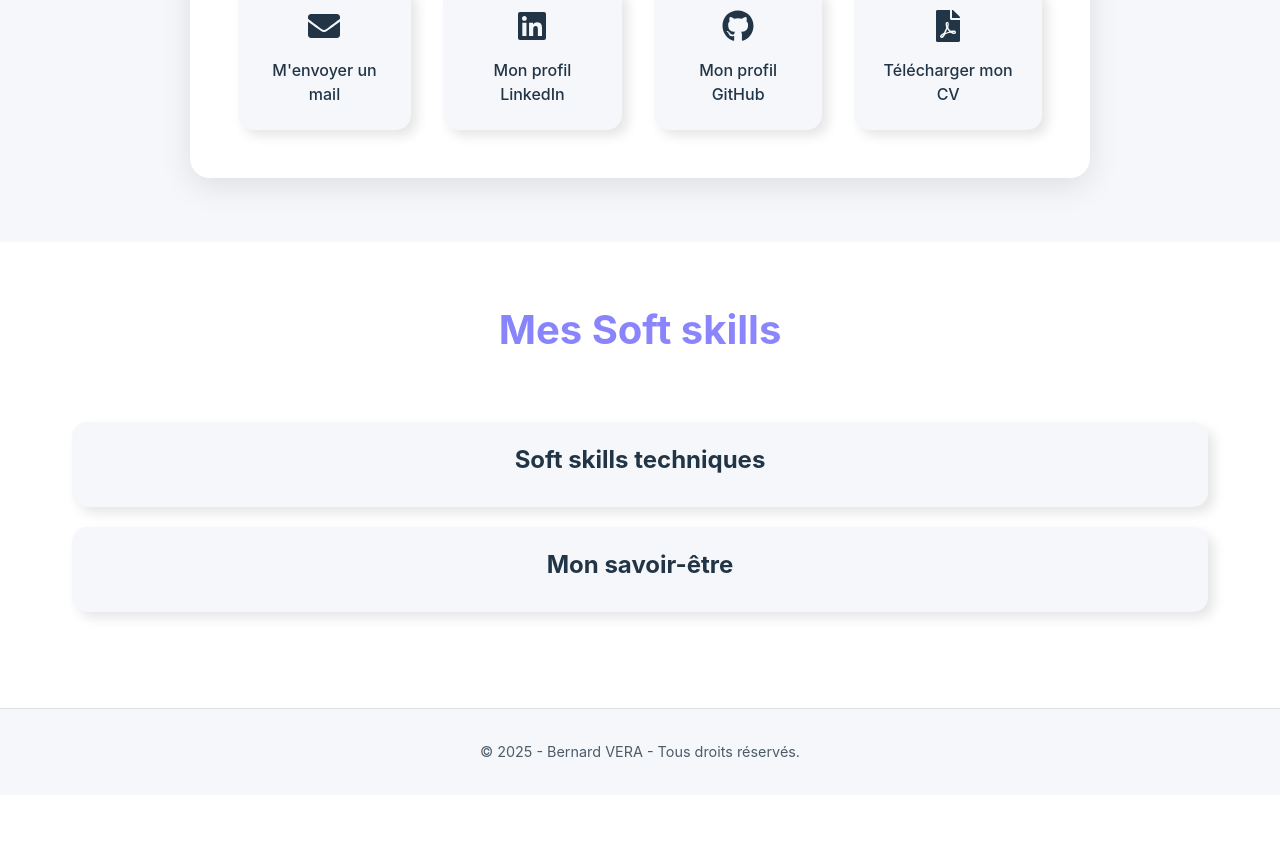
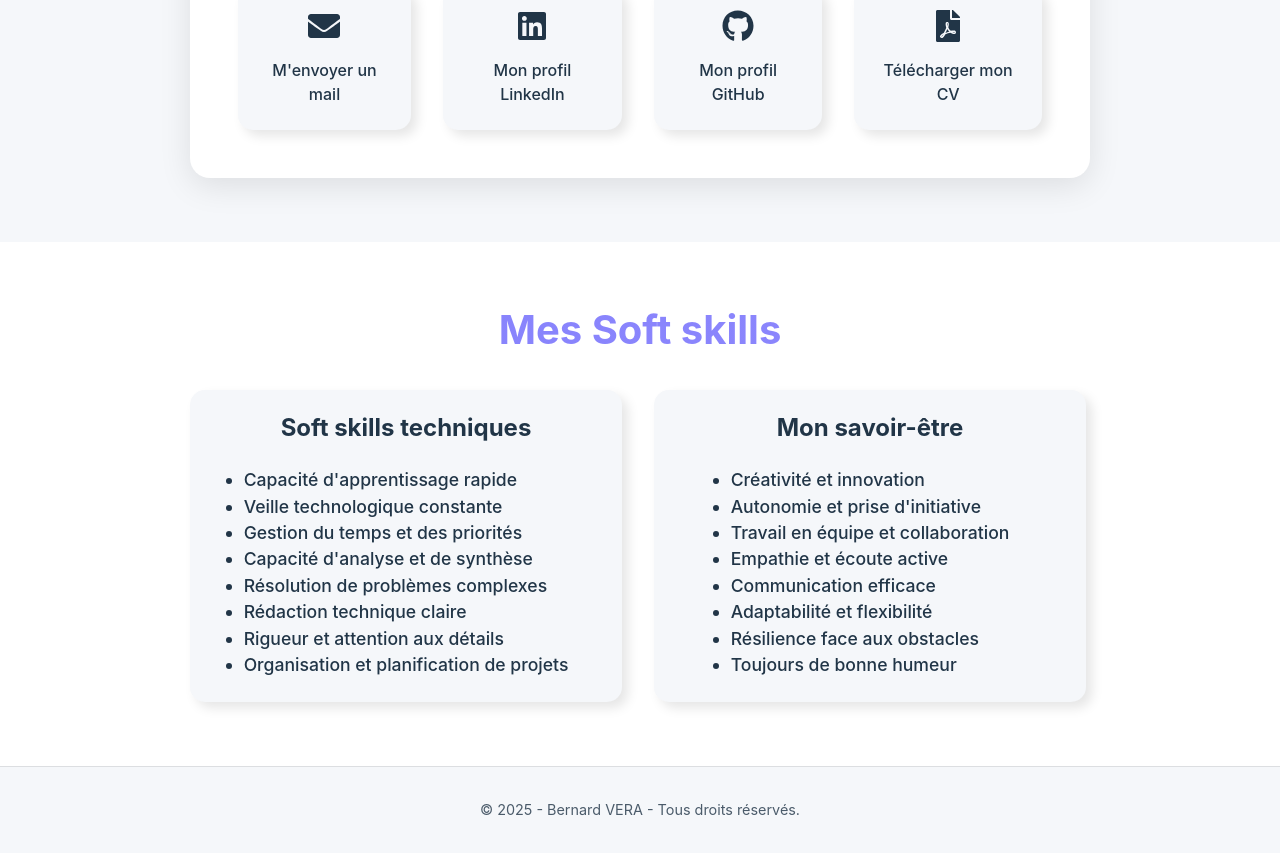
Before and after one commit to Bernard-VERA/Portfolio2, a React (Vite) app: page / in a window 1280 px wide. Shown: the part 5992-6845 px from the top of the page. Before the commit the page ends 6787 px from the top, so only its background shows below. Built offline with nearby package versions, Linux system fonts and the light colour scheme.

Commit message:
Mise en forme de la section Softskills

```diff
--- a/src/components/Softskills.jsx
+++ b/src/components/Softskills.jsx
@@ -7,9 +7,33 @@ function Softskills() {
         <div className="softskills-content">
           <div className='tech-skills'>
             <h3>Soft skills techniques</h3>
+            <div>
+              <ul>
+                <li>Capacité d'apprentissage rapide</li>
+                <li>Veille technologique constante</li>
+                <li>Gestion du temps et des priorités</li>
+                <li>Capacité d'analyse et de synthèse</li>
+                <li>Résolution de problèmes complexes</li>
+                <li>Rédaction technique claire</li>
+                <li>Rigueur et attention aux détails</li>
+                <li>Organisation et planification de projets</li>
+              </ul>
+            </div>
           </div>
           <div className='life-skills'>
             <h3>Mon savoir-être</h3>
+            <div>
+              <ul>
+                <li>Créativité et innovation</li>
+                <li>Autonomie et prise d'initiative</li>
+                <li>Travail en équipe et collaboration</li>
+                <li>Empathie et écoute active</li>
+                <li>Communication efficace</li>
+                <li>Adaptabilité et flexibilité</li>
+                <li>Résilience face aux obstacles</li>
+                <li>Toujours de bonne humeur</li>
+              </ul>
+            </div>
           </div>
         </div>
       </div>
--- a/src/styles/Softskills.css
+++ b/src/styles/Softskills.css
@@ -9,10 +9,11 @@
 
 .softskills-content {
     display: flex;
-    flex-direction: column;
+    flex-direction: row;
     flex-wrap: wrap;
-    gap: 20px;
-    padding: 2rem;
+    max-width: 900px;
+    margin: 0 auto;
+    gap: 2rem;
     background: var(--bg-primary);
 }
 
@@ -20,14 +21,13 @@
     display: flex;
     flex-direction: column;
     align-items: center;
-    gap: 0.5rem;
+    gap: 1rem;
     padding: 1.5rem;
     border-radius: 15px;
     background: var(--bg-secondary);
     color: var(--text-primary);
-    text-decoration: none;
-    transition: all 0.3s ease;
-    min-width: 150px;
+    min-width: 300px;
+    width: 48%;
     box-shadow: 6px 6px 12px var(--shadow-color);
 }
 
@@ -37,13 +37,25 @@
     color: var(--text-primary)
 }
 
+.tech-skills li, .life-skills li {
+    font-size: 1.1rem;
+    font-weight: 500;
+    text-align: left;
+}
+
 @media (max-width: 900px) {
    .softskills-content {
     padding: 1rem;
+    flex-direction: column;
+    align-items: center;
    }
 
    .softskills h2 {
     padding-top: 1.1rem;
     padding-bottom: 0.3rem;
     }
+
+    .tech-skills, .life-skills {
+        width: 100%;
+    }
 }
```
